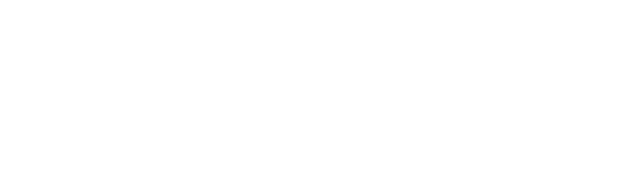
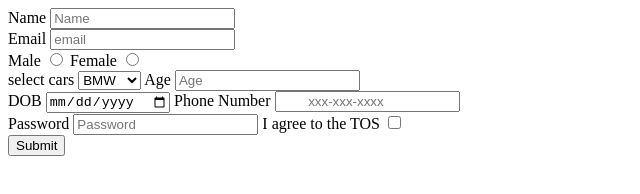
Before and after one commit to acciojob/signup-form-car-accio-Akshaya, a website: page main.html in a window 1280 px wide. Shown: the whole page, without its empty margins (0-640 px from the left). Drawn offline with Linux system fonts and the light colour scheme.

Commit message:
created a submission

```diff
--- a/main.html
+++ b/main.html
@@ -7,6 +7,34 @@
 </head>
 
 <body>
+	<form method="post">
+		<label for="name">Name</label>
+		<input type="text" id="name" placeholder="Name" required><br>
+		<label for="email">Email</label>
+		<input type="email" id="email" placeholder="email" required><br>
+		<label for="gender_m">Male</label>
+		<input type="radio" id="gender_m" name="gender">
+		<label for="gender_f">Female</label>
+		<input type="radio" id="gender_f" name="gender"><br>
+
+		<label for="cars">select cars</label>
+		<select id="cars" placeholder="--Please choose an option--" required>
+			<option>BMW</option>
+			<option>Jaguar</option>
+			<option>Audi</option>
+		</select>
+		<label for="age">Age</label>
+		<input type="Number" id="age" placeholder="Age" required><br>
+		<label for="dob">DOB</label>
+		<input type="Date" id="dob" required>
+		<label for="tel">Phone Number</label>
+		<input type="Tel" id="tel" placeholder="	xxx-xxx-xxxx"><br>
+		<label for="password">Password</label>
+		<input type="Password" id="password" placeholder="Password" required>
+		<label for="tos">I agree to the TOS</label>
+		<input type="Checkbox" id="tos" required>
+		<br>
+		<input type="button" value="Submit">
 	<!-- the entire body must be written by student -->
     <script type="text/javascript" src="./script.js">
 </script>
```
